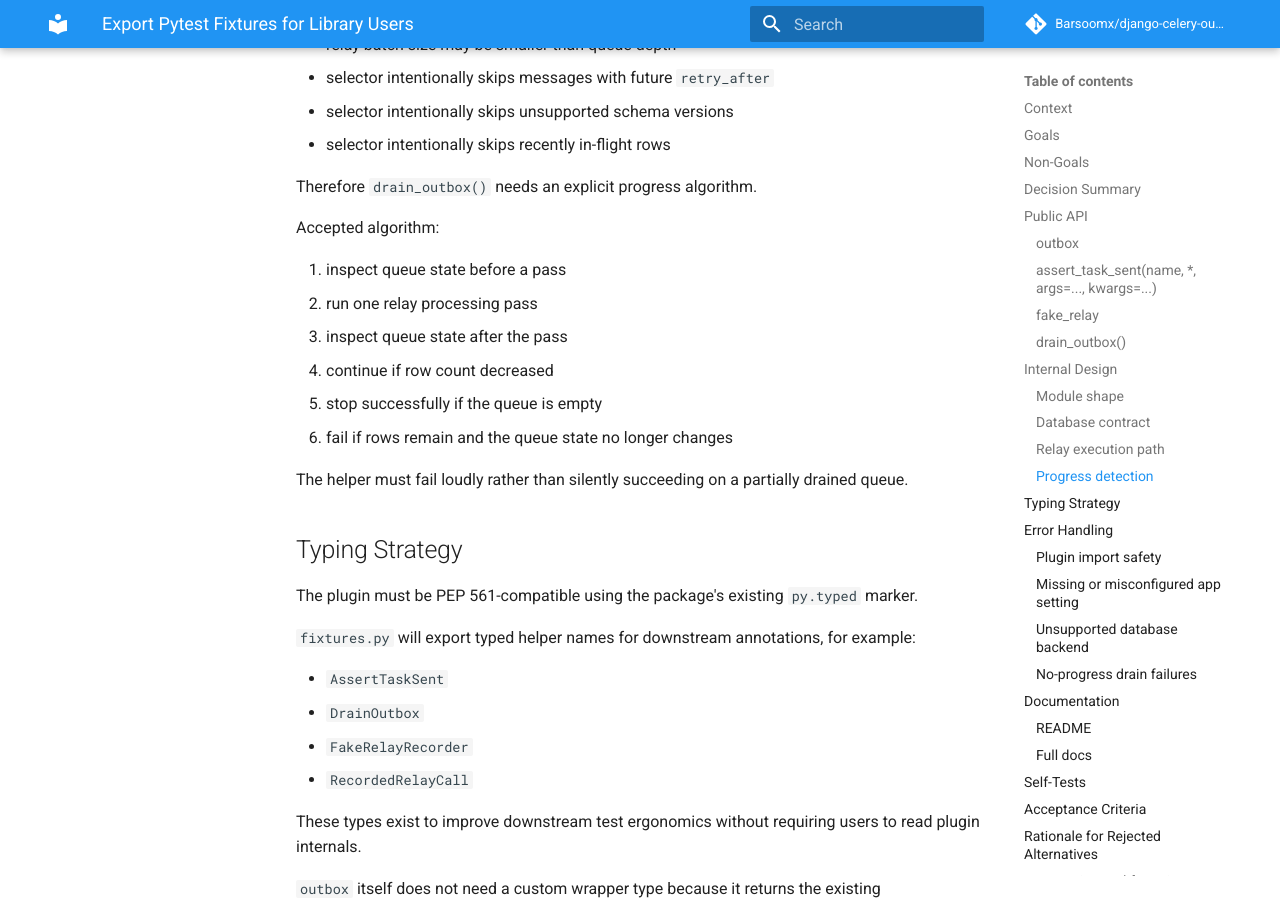
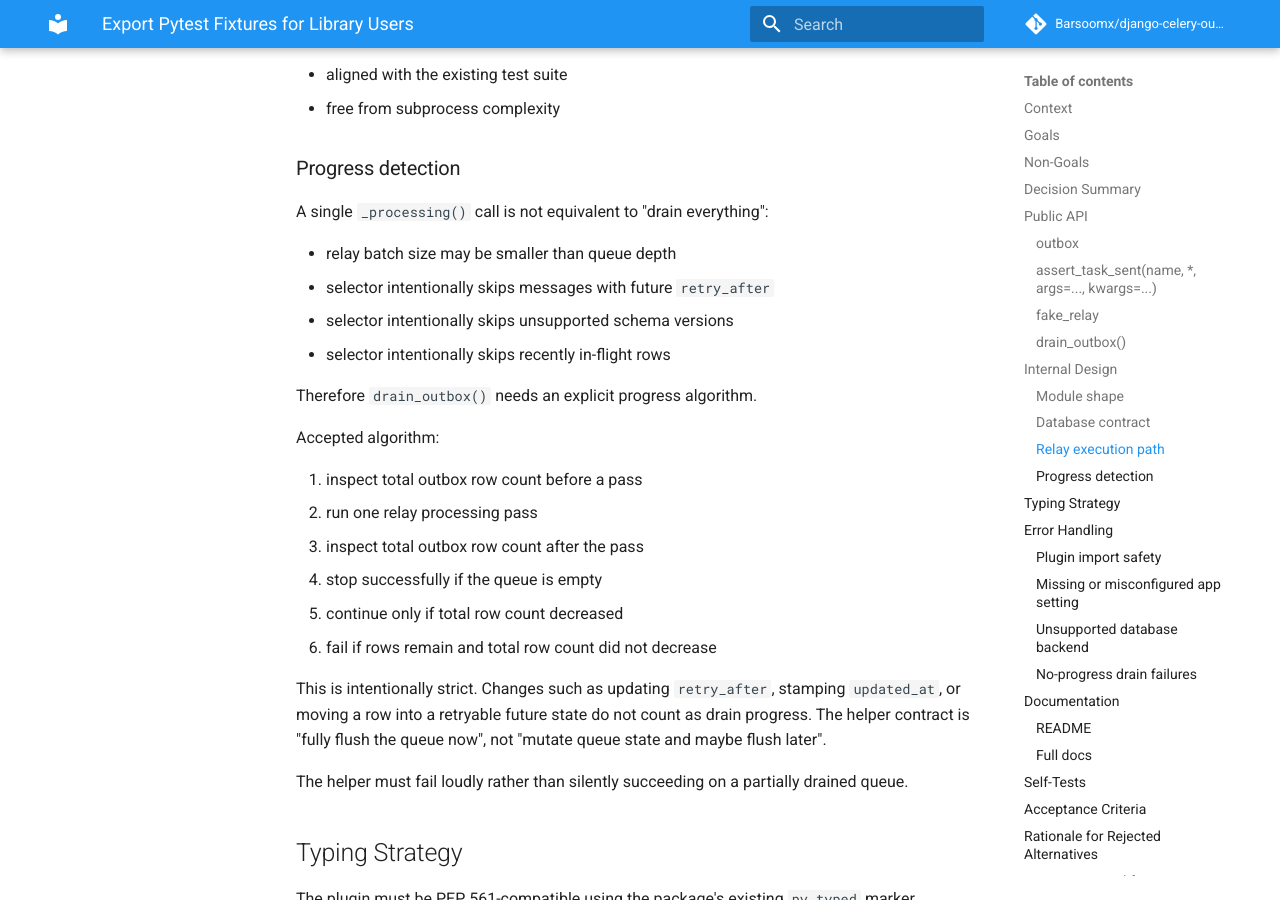
Before and after one commit to Barsoomx/django-celery-outbox, an MkDocs documentation site: the page built from docs/superpowers/specs/2026-04-18-export-pytest-fixtures-design.md, in a window 1280 px wide and 900 px high, scrolled down 5554 px. Built offline with MkDocs 1.6.1 and Material for MkDocs 9.7.7, drawn with Linux system fonts in a browser that asks for light colours; comment, search, counter and statistics services are not loaded; some of the changed text lies outside the part shown.

Commit message:
docs: tighten pytest fixtures export spec

````diff
--- a/docs/superpowers/specs/2026-04-18-export-pytest-fixtures-design.md
+++ b/docs/superpowers/specs/2026-04-18-export-pytest-fixtures-design.md
@@ -177,6 +178,12 @@
 
 This design intentionally assumes `pytest-django` is installed when users consume these fixtures.
 
+The spec also assumes that documentation will be explicit about setup:
+
+- install `pytest` and `pytest-django`
+- configure Django settings for pytest
+- understand that `drain_outbox()` requires the same supported database backends as relay itself
+
 ### Relay execution path
 
 `drain_outbox()` will not shell out to `manage.py celery_outbox_relay`.
@@ -207,12 +214,14 @@
 
 Accepted algorithm:
 
-1. inspect queue state before a pass
+1. inspect total outbox row count before a pass
 2. run one relay processing pass
-3. inspect queue state after the pass
-4. continue if row count decreased
-5. stop successfully if the queue is empty
-6. fail if rows remain and the queue state no longer changes
+3. inspect total outbox row count after the pass
+4. stop successfully if the queue is empty
+5. continue only if total row count decreased
+6. fail if rows remain and total row count did not decrease
+
+This is intentionally strict. Changes such as updating `retry_after`, stamping `updated_at`, or moving a row into a retryable future state do not count as drain progress. The helper contract is "fully flush the queue now", not "mutate queue state and maybe flush later".
 
 The helper must fail loudly rather than silently succeeding on a partially drained queue.
 
@@ -266,6 +275,12 @@
 
 Add a short "Testing with pytest" section to `README.md` with one canonical example:
 
+That section must also state the prerequisites directly before or after the example:
+
+- install `pytest` and `pytest-django`
+- configure `DJANGO_SETTINGS_MODULE` for the test suite
+- use a relay-supported database backend for `drain_outbox()` (`PostgreSQL >= 9.5` or `MySQL >= 8.0.1`)
+
 ```python
 def test_my_code(fake_relay, assert_task_sent, drain_outbox):
     ...
@@ -286,15 +301,16 @@
 The implementation must include package self-tests covering:
 
 1. pytest plugin registration
-2. `outbox` cleanup semantics
-3. `assert_task_sent` success and failure cases
-4. `fake_relay` recording behavior
-5. `drain_outbox()` on:
+2. subprocess smoke test proving pytest can discover/import the `pytest11` plugin without touching Django models or settings at module import time
+3. `outbox` cleanup semantics
+4. `assert_task_sent` success and failure cases
+5. `fake_relay` recording behavior
+6. `drain_outbox()` on:
    - single message
    - multiple messages
    - multiple batches
    - no-progress failure
-6. typed helper imports from `django_celery_outbox.fixtures`
+7. typed helper imports from `django_celery_outbox.fixtures`
 
 ## Acceptance Criteria
 
````
Also changed, not shown: other parts of docs/superpowers/specs/2026-04-18-export-pytest-fixtures-design.md (+1 -0 lines).
